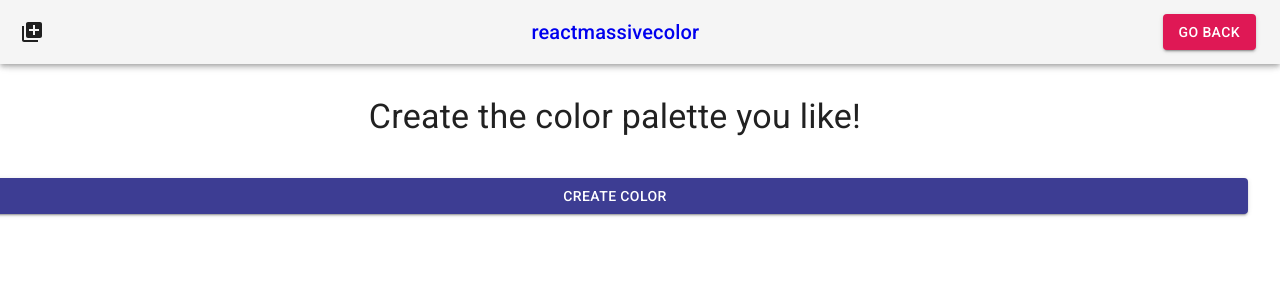
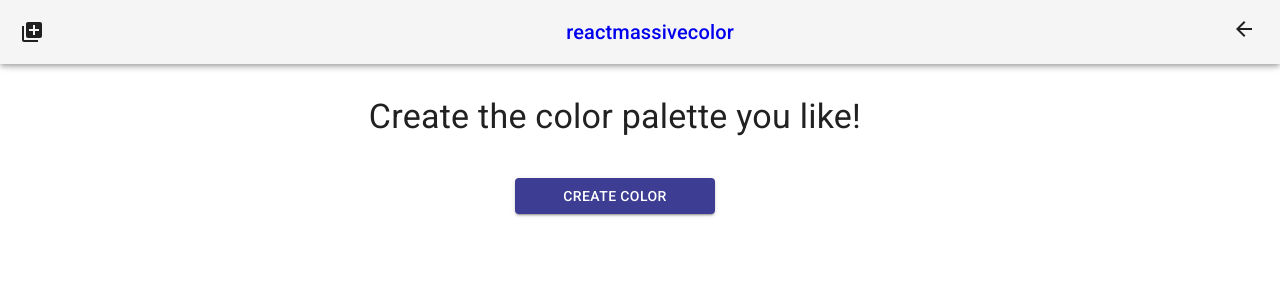
Before and after one commit to AhmedElselly/massive_color_palette, a React (Vite) app: page /palettes/create in a window 1280 px wide. Shown: the top 300 px of the page. Built offline with nearby package versions, Linux system fonts and the light colour scheme.

Commit message:
adjusted the icon go back for create palette page and changed width of button create color

```diff
--- a/src/Components/CreatePalette/Container.jsx
+++ b/src/Components/CreatePalette/Container.jsx
@@ -27,6 +27,8 @@ import {
 import { useDispatch, useSelector } from 'react-redux';
 import { addNewPalette } from '../../store/paletteSlice';
 import AlertDialog from '../AlertDialog';
+import ArrowBackIcon from '@mui/icons-material/ArrowBack';
+
 
 
 const drawerWidth = 400;
@@ -248,12 +250,15 @@ const Container = () => {
 						reactmassivecolor
 					</Typography>
 					<div className={styles.btnGroup}>
-						<Button onClick={() => navigate('/')} variant='contained' sx={{
+						{/* <Button onClick={() => navigate('/')} variant='contained' sx={{
 							background: '#DF1855',
 							'@media screen and (max-width: 817px)': {
 								height: 50,
 							}
-						}}>go back</Button>
+						}}>go back</Button> */}
+						<div className={styles.backButton} style={{cursor: 'pointer'}} onClick={() => navigate(-1)}>
+							<ArrowBackIcon />
+						</div>
 						{colors.length ? <Button onClick={handleOpenDialog} variant='contained' sx={{
 							background: '#3d3d93',
 							'@media screen and (max-width: 817px)': {
@@ -338,7 +343,7 @@ const Container = () => {
 						textAlign: 'center'
 					}}>
 						<Typography variant='h4'>Create the color palette you like!</Typography>
-						<Button onClick={() => setOpen(!open)} fullWidth variant='contained' sx={{ background: color, width: '100%', marginInline: 'auto', mt: 5 }}>create color</Button>
+						<Button onClick={() => setOpen(!open)} variant='contained' sx={{ background: color, width: 200, marginInline: 'auto', mt: 5 }}>create color</Button>
 					</div>
 				)}
 			</Main>
```
